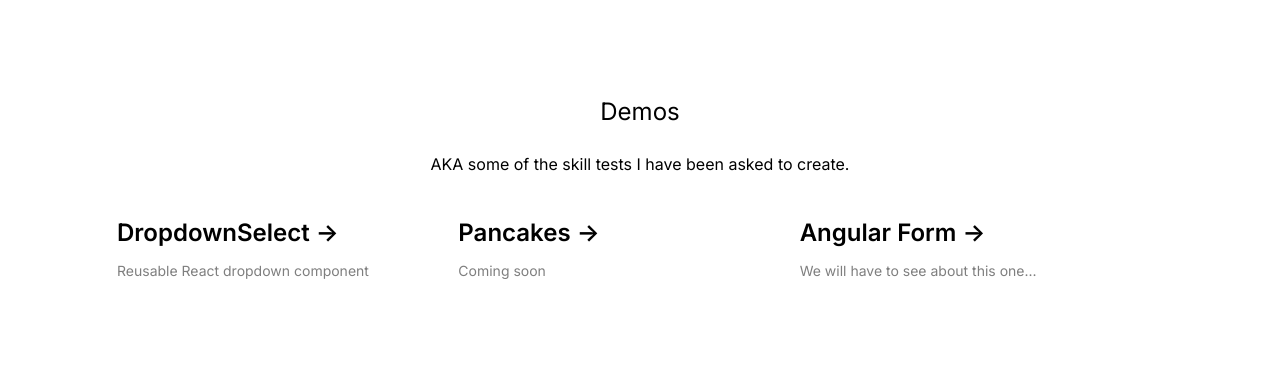
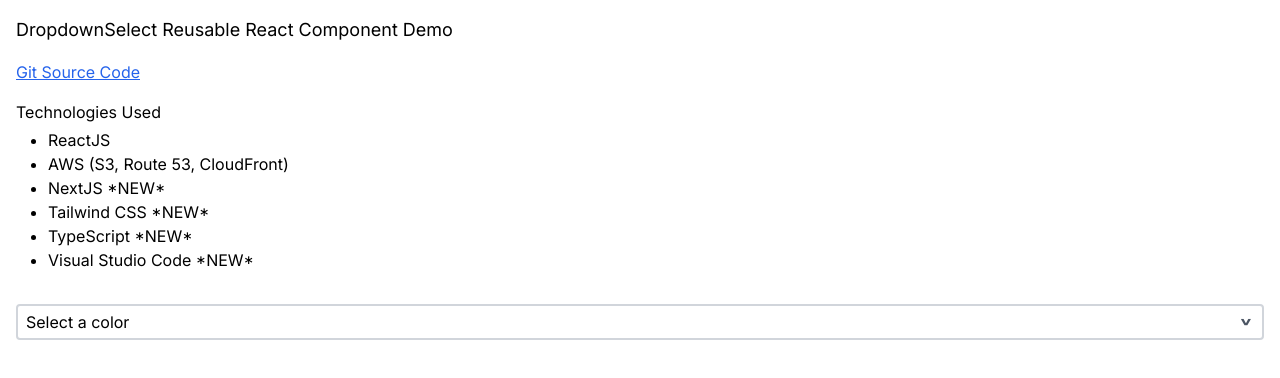
Before and after one commit to katymdc/portfolio-website, a Next.js app: page / in a window 1280 px wide. Shown: the top 378 px of the page. Built offline with nearby package versions, Linux system fonts and the light colour scheme.

Commit message:
moved demo to home page

```diff
--- a/app/demo/dropdownselect/page.tsx
+++ /dev/null
@@ -1,40 +0,0 @@
-'use client'
-
-import Image from 'next/image';
-import DropdownSelect from '../../../components/DropdownSelect';
-
-const DropdownDemo = () => {
-    const options = [
-        { value: 'red', label: 'Red' },
-        { value: 'green', label: 'Green' },
-        { value: 'blue', label: 'Blue' },
-        { value: 'purple', label: 'Purple' },
-        { value: 'yellow', label: 'Yellow' },
-        { value: 'white', label: 'White'},
-    ];
-
-    return (
-        <main className="min-h-screen p-4">
-            <h1 className="mb-4 text-lg">DropdownSelect Reusable React Component Demo</h1>
-            <p className="mb-4"><a href="https://github.com/katymdc/portfolio-website" className="underline text-blue-600">Git Source Code</a></p>
-            <p className="mb-1">Technologies Used</p>
-            <ul className="mb-8 ml-8 list-disc">
-                <li>ReactJS</li>
-                <li>AWS (S3, Route 53, CloudFront)</li>
-                <li>NextJS *NEW*</li>
-                <li>Tailwind CSS *NEW*</li>
-                <li>TypeScript *NEW*</li>
-                <li>Visual Studio Code *NEW*</li>
-            </ul>
-
-            <DropdownSelect
-                label="Select a color"
-                options={options}
-                onChange={(value: string) => console.log(value)}
-                isSearchable
-            />
-        </main>
-    );
-}
-
-export default DropdownDemo;
--- a/app/page.tsx
+++ b/app/page.tsx
@@ -1,60 +1,39 @@
-import Image from 'next/image'
+'use client'
 
-export default function Home() {
-  return (
-    <main className="min-h-screen p-24">
-      <h1 className="text-2xl text-center mb-6">Demos</h1>
-      <p className="text-center mb-6">AKA some of the skill tests I have been asked to create.</p>
+import DropdownSelect from '../components/DropdownSelect';
 
-      <div className="mb-32 grid text-center lg:max-w-5xl lg:w-full lg:mb-0 lg:grid-cols-3 lg:text-left">
-        <a
-          href="demo/dropdownselect"
-          className="group rounded-lg border border-transparent px-5 py-4 transition-colors hover:border-gray-300 hover:bg-gray-100 hover:dark:border-neutral-700 hover:dark:bg-neutral-800/30"
+const DropdownDemo = () => {
+    const options = [
+        { value: 'red', label: 'Red' },
+        { value: 'green', label: 'Green' },
+        { value: 'blue', label: 'Blue' },
+        { value: 'purple', label: 'Purple' },
+        { value: 'yellow', label: 'Yellow' },
+        { value: 'white', label: 'White'},
+    ];
 
-        >
-          <h2 className={`mb-3 text-2xl font-semibold`}>
-            DropdownSelect{' '}
-            <span className="inline-block transition-transform group-hover:translate-x-1 motion-reduce:transform-none">
-              -&gt;
-            </span>
-          </h2>
-          <p className={`m-0 max-w-[30ch] text-sm opacity-50`}>
-            Reusable React dropdown component
-          </p>
-        </a>
+    return (
+        <main className="min-h-screen p-4">
+            <h1 className="mb-4 text-lg">DropdownSelect Reusable React Component Demo</h1>
+            <p className="mb-4"><a href="https://github.com/katymdc/portfolio-website" className="underline text-blue-600">Git Source Code</a></p>
+            <p className="mb-1">Technologies Used</p>
+            <ul className="mb-8 ml-8 list-disc">
+                <li>ReactJS</li>
+                <li>AWS (S3, Route 53, CloudFront)</li>
+                <li>NextJS *NEW*</li>
+                <li>Tailwind CSS *NEW*</li>
+                <li>TypeScript *NEW*</li>
+                <li>Visual Studio Code *NEW*</li>
+            </ul>
 
-        <a
-          href="demo/pancakes"
-          className="group rounded-lg border border-transparent px-5 py-4 transition-colors hover:border-gray-300 hover:bg-gray-100 hover:dark:border-neutral-700 hover:dark:bg-neutral-800/30"
-        >
-          <h2 className={`mb-3 text-2xl font-semibold`}>
-            Pancakes{' '}
-            <span className="inline-block transition-transform group-hover:translate-x-1 motion-reduce:transform-none">
-              -&gt;
-            </span>
-          </h2>
-          <p className={`m-0 max-w-[30ch] text-sm opacity-50`}>
-            Coming soon
-          </p>
-        </a>
+            <DropdownSelect
+                label="Select a color"
+                options={options}
+                onChange={(value: string) => console.log(value)}
+                isSearchable
+            />
+        </main>
+    );
+}
 
-        <a
-          href="demo/angularform"
-          className="group rounded-lg border border-transparent px-5 py-4 transition-colors hover:border-gray-300 hover:bg-gray-100 hover:dark:border-neutral-700 hover:dark:bg-neutral-800/30"
-          target="_blank"
-          rel="noopener noreferrer"
-        >
-          <h2 className={`mb-3 text-2xl font-semibold`}>
-            Angular Form{' '}
-            <span className="inline-block transition-transform group-hover:translate-x-1 motion-reduce:transform-none">
-              -&gt;
-            </span>
-          </h2>
-          <p className={`m-0 max-w-[30ch] text-sm opacity-50`}>
-            We will have to see about this one...
-          </p>
-        </a>
-      </div>
-    </main>
-  )
-}
+export default DropdownDemo;
```
